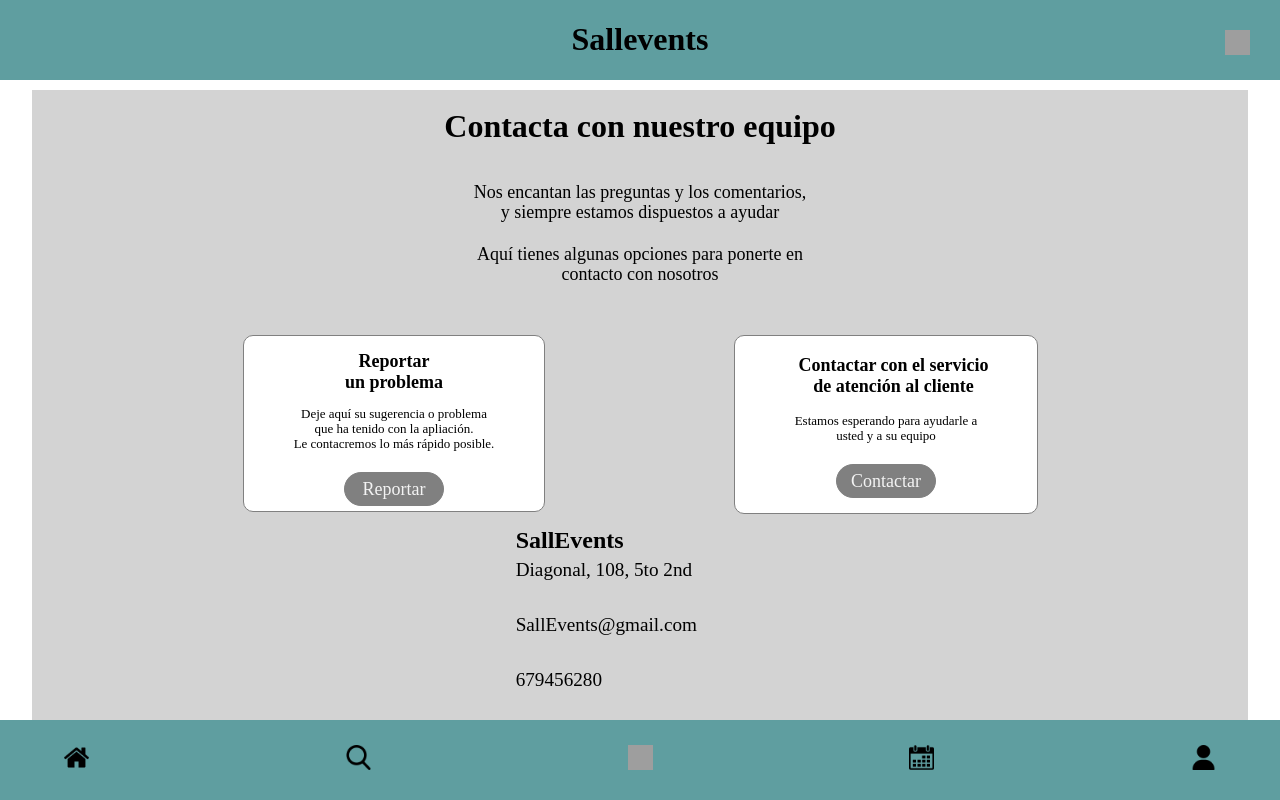
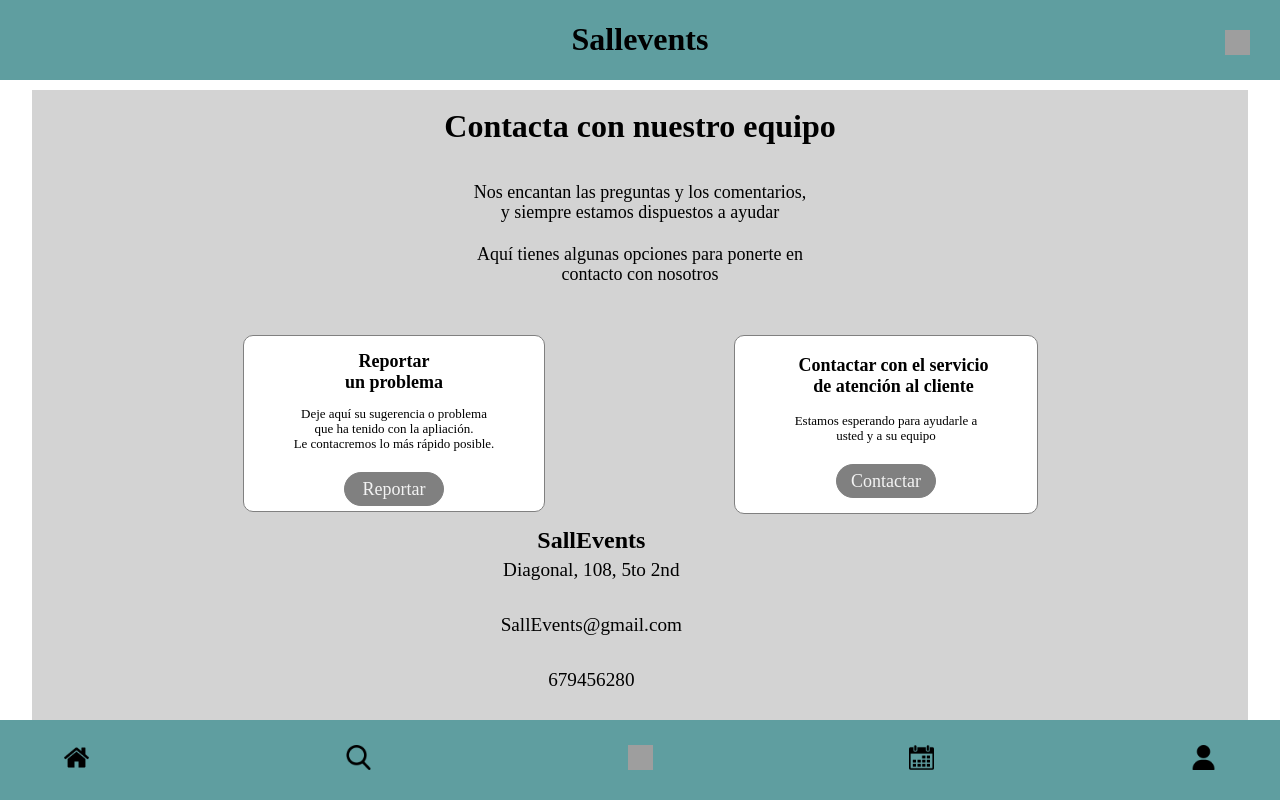
Before and after one commit to mateogalache/PWI-G03, a Vue app: page /Contactanos in a window 1280 px wide. Built offline with nearby package versions, Linux system fonts and the light colour scheme; grey boxes are pictures that could not be loaded.

Commit message:
Contactanos(Desktop final)

```diff
--- a/src/views/Contactanos.vue
+++ b/src/views/Contactanos.vue
@@ -229,6 +229,7 @@ import Header3 from '../components/Header3.vue';
             width: 95%;
             height: 95%;
             align-items: center;
+            text-align: center;
         }
 
         #eventocontainer2{
@@ -319,7 +320,7 @@ import Header3 from '../components/Header3.vue';
         #img1{
             -webkit-filter: grayscale(100%);
             filter: grayscale(100%);
-            margin-left: -330px;
+            margin-left: -650px;
             width: 150px;
             height: 30px;
         }
@@ -331,9 +332,10 @@ import Header3 from '../components/Header3.vue';
 
         #izquierda{
             float: center;
-            margin-left: 350px;
+            margin-left: 330px;
             font-size: x-large ;
             margin-top: -50px;
+
         }
 
         #derecha{
```
